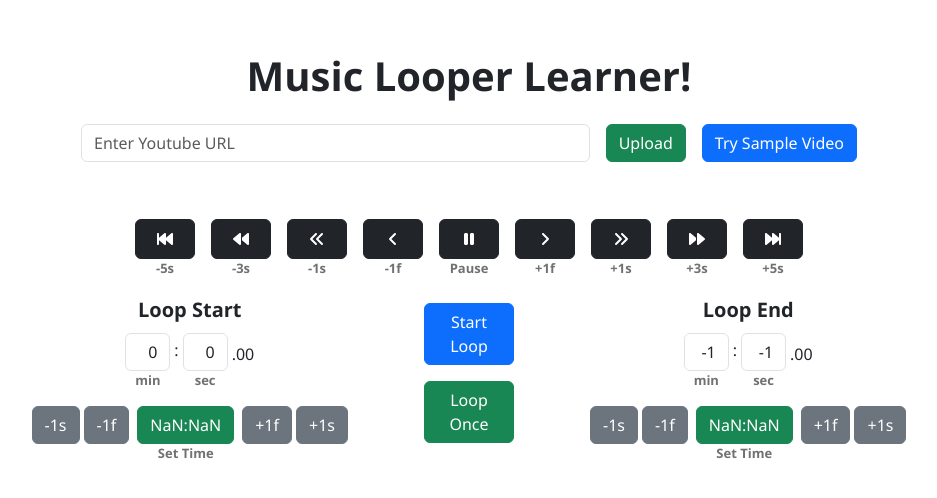
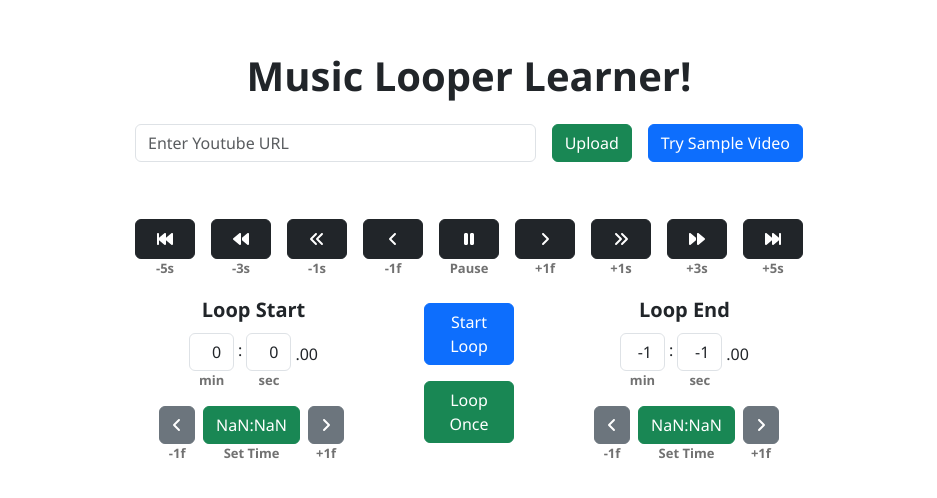
Before and after one commit to DanNguyen0117/music-looper-learner, a React (Vite) app: page / in a window 1280 px wide. Shown: the part 122-620 px from the top of the page, without its empty margins (171-1108 px from the left). Built offline with nearby package versions, Linux system fonts and the light colour scheme.

Commit message:
changed loop start/end button logos. added a night in tunisia to sample videos

```diff
--- a/src/App.jsx
+++ b/src/App.jsx
@@ -14,12 +14,13 @@ import YouTube from 'react-youtube';
 
 /**
  * Sample video urls:
- * All the Things You Are - Chet Baker.   https://www.youtube.com/watch?v=ngFdSR_aqdI
- * Clair De Lune - Debussy (Rousseau).    https://www.youtube.com/watch?v=WNcsUNKlAKw
- * My Favourite Things  - McCoy Tyner.    https://www.youtube.com/watch?v=aeB43h2SiTM
- * Waltz For Debby - Bill Evans.          https://www.youtube.com/watch?v=QBzHqW4V3lA
+ * A Night in Tunisia - arr. Jesus Molina 	https://www.youtube.com/watch?v=4RaR210hglo
+ * All the Things You Are - Chet Baker.   	https://www.youtube.com/watch?v=ngFdSR_aqdI
+ * Clair De Lune - Debussy (Rousseau).    	https://www.youtube.com/watch?v=WNcsUNKlAKw
+ * My Favourite Things  - McCoy Tyner.    	https://www.youtube.com/watch?v=aeB43h2SiTM
+ * Waltz For Debby - Bill Evans.          	https://www.youtube.com/watch?v=QBzHqW4V3lA
  */
-const sampleVideos = ['ngFdSR_aqdI', 'WNcsUNKlAKw', 'aeB43h2SiTM', 'wCINvavqFXk'];
+const sampleVideos = ['4RaR210hglo', 'ngFdSR_aqdI', 'WNcsUNKlAKw', 'aeB43h2SiTM', 'wCINvavqFXk'];
 
 function App() {
 	const [videoURL, setVideoURL] = useState('');
--- a/src/components/LoopControls.css
+++ b/src/components/LoopControls.css
@@ -0,0 +1,5 @@
+.help-text {
+    font-size: 13px;
+    font-weight: 600;
+    color: rgb(113, 113, 113);
+}
--- a/src/components/LoopControls.jsx
+++ b/src/components/LoopControls.jsx
@@ -1,7 +1,11 @@
 import { useState, useEffect } from 'react';
 import { Col, Container, Form, InputGroup, Row, Button } from 'react-bootstrap';
 import { secondsToHMS, secondsToHMSTuple, HMSToSeconds } from '../utils/secondsToHMS';
-
+import { FontAwesomeIcon } from '@fortawesome/react-fontawesome';
+import {
+	faAngleRight,
+	faAngleLeft,
+} from '@fortawesome/free-solid-svg-icons';
 export default function LoopControls({ currentTime, playerRef, toggleLoop, setToggleLoop, endTime }) {
 	const [startMinutes, setStartMinutes] = new useState(0);
 	const [startSeconds, setStartSeconds] = new useState(0);
@@ -189,6 +193,7 @@ export default function LoopControls({ currentTime, playerRef, toggleLoop, setTo
 	return (
 		<>
 			<Row className="mb-4 justify-content-center" style={{ gap: '40px', flexWrap: 'wrap' }}>
+				{/* START LOOP COLUMN */}
 				<Col xs="auto">
 					<div>
 						<div className="mb-2" style={{ fontSize: '20px', fontWeight: '700' }}>
@@ -217,16 +222,13 @@ export default function LoopControls({ currentTime, playerRef, toggleLoop, setTo
 							<div className="mb-3">{getDecimalOnly(startSeconds)}</div>
 						</div>
 
+						{/* START LOOP CONTROLS */}
 						<Container className="mb-3 d-flex flex-wrap justify-content-center">
-							<div className="me-1">
-								<Button variant="secondary" onClick={() => handleStartAdjust('-1s')}>
-									-1s
-								</Button>
-							</div>
 							<div className="me-2">
 								<Button variant="secondary" onClick={() => handleStartAdjust('-1f')}>
-									-1f
+									<FontAwesomeIcon icon={faAngleLeft} />
 								</Button>
+								<div className="help-text">-1f</div>
 							</div>
 							<div className="me-2">
 								<Button variant="success" onClick={handleStartSetTime}>
@@ -236,17 +238,15 @@ export default function LoopControls({ currentTime, playerRef, toggleLoop, setTo
 							</div>
 							<div className="me-1">
 								<Button variant="secondary" onClick={() => handleStartAdjust('+1f')}>
-									+1f
+									<FontAwesomeIcon icon={faAngleRight} />
 								</Button>
-							</div>
-							<div>
-								<Button variant="secondary" onClick={() => handleStartAdjust('+1s')}>
-									+1s
-								</Button>
+								<div className="help-text">+1f</div>
 							</div>
 						</Container>
 					</div>
 				</Col>
+
+				{/* LOOP CONTROLS */}
 				<Col xs="auto">
 					<div className="d-flex flex-column">
 						<Button
@@ -263,6 +263,8 @@ export default function LoopControls({ currentTime, playerRef, toggleLoop, setTo
 						</Button>
 					</div>
 				</Col>
+
+				{/* END LOOP COLUMN */}
 				<Col xs="auto">
 					<div>
 						<div className="mb-2" style={{ fontSize: '20px', fontWeight: '700' }}>
@@ -285,16 +287,14 @@ export default function LoopControls({ currentTime, playerRef, toggleLoop, setTo
 							</div>
 							<div className="mb-3">{getDecimalOnly(endSeconds)}</div>
 						</div>
+
+						{/* END LOOP CONTROLS */}
 						<Container className="mb-3 d-flex flex-wrap justify-content-center">
-							<div>
-								<Button variant="secondary" onClick={() => handleEndAdjust('-1s')}>
-									-1s
-								</Button>
-							</div>
 							<div className="ms-1">
 								<Button variant="secondary" onClick={() => handleEndAdjust('-1f')}>
-									-1f
+									<FontAwesomeIcon icon={faAngleLeft} />
 								</Button>
+								<div className="help-text">-1f</div>
 							</div>
 							<div className="ms-2">
 								<Button variant="success" onClick={handleEndSetTime}>
@@ -304,13 +304,9 @@ export default function LoopControls({ currentTime, playerRef, toggleLoop, setTo
 							</div>
 							<div className="ms-2">
 								<Button variant="secondary" onClick={() => handleEndAdjust('+1f')}>
-									+1f
+									<FontAwesomeIcon icon={faAngleRight} />
 								</Button>
-							</div>
-							<div className="ms-1">
-								<Button variant="secondary" onClick={() => handleEndAdjust('+1s')}>
-									+1s
-								</Button>
+								<div className="help-text">+1f</div>
 							</div>
 						</Container>
 					</div>
```
